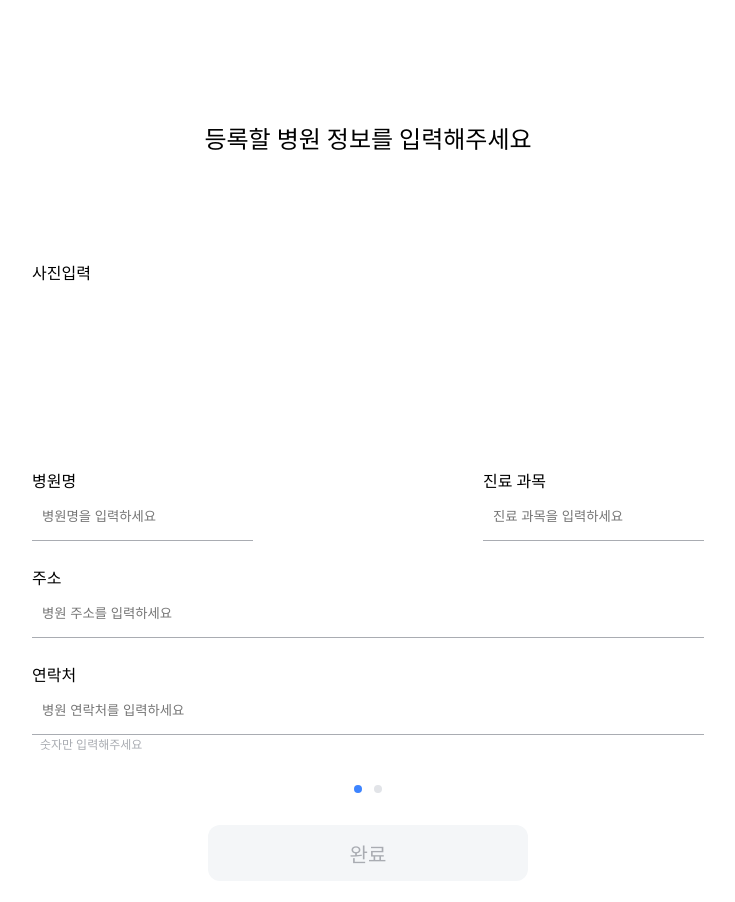
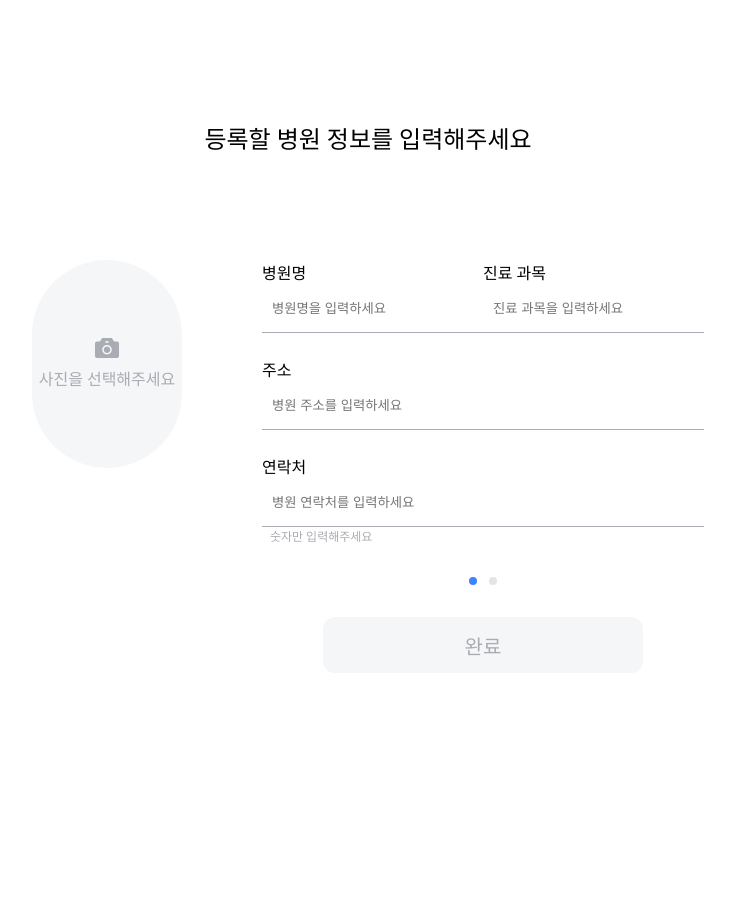
Before and after one commit to Likelion-B2A4/Frontend, a React (Vite) app: page /signuphosp in a window 1280 px wide. Shown: the top 902 px of the page, without its empty margins (272-1007 px from the left). After the commit the page ends 800 px from the top, so only its background shows below. Built offline with nearby package versions, Linux system fonts and the light colour scheme.

Commit message:
#13 [FEAT] 병원 사진 추가 기능 구현

```diff
--- a/src/pages/SignUpHosp.tsx
+++ b/src/pages/SignUpHosp.tsx
@@ -27,6 +27,8 @@ interface FileFormProps {
   mainImage: File | null;
   handleFileChange: (e: React.ChangeEvent<HTMLInputElement>) => void;
 }
+
+// 폼 컴포넌트
 
 const Step1Form = ({ formData, handleInputChange, onKeyDown }: Step1FormProps) => {
   return (
@@ -100,30 +102,56 @@ const Step2Form = ({ formData, handleInputChange }: Step2FormProps) => {
   );
 };
 
-// const FileForm = ({ mainImage, handleFileChange }: FileFormProps) => {
-//   return (
-//     <>
-//       <label
-//         htmlFor="mainImage" // 5번의 input id와 연결
-//         className="w-full aspect-square bg-gray-100 rounded-full flex flex-col items-center justify-center cursor-pointer hover:bg-gray-200 transition-colors"
-//       >
-//         <img
-//           src={URL.createObjectURL(mainImage)}
-//           alt="병원 사진 미리보기"
-//           className="w-full h-full object-cover rounded-full"
-//         />
-//         <input type="file" name="mainImage" onChange={handleFileChange} className="hidden" />;
-//       </label>
-//     </>
-//   );
-// };
+const FileForm = ({ mainImage, handleFileChange }: FileFormProps) => {
+  const [previewImage, setPreviewImage] = useState<string | null>(null);
+
+  useEffect(() => {
+    if (!mainImage) {
+      setPreviewImage(null);
+      return;
+    }
+    const objectUrl = URL.createObjectURL(mainImage);
+    setPreviewImage(objectUrl);
+    return () => URL.revokeObjectURL(objectUrl);
+  }, [mainImage]);
+
+  return (
+    <>
+      <label
+        htmlFor="mainImageInput"
+        className="w-[208px] h-[208px] bg-[#F4F6F8] rounded-full flex flex-col items-center justify-center cursor-pointer mr-[80px]"
+      >
+        {previewImage ? (
+          <img
+            src={previewImage}
+            alt="병원 사진 미리보기"
+            className="w-full h-full object-cover rounded-full"
+          />
+        ) : (
+          <div className="flex flex-col items-center content-center justify-center gap-[8px]">
+            <img src="/camera.svg" alt="카메라 아이콘" className="w-[24px]" />
+            <span className="text-sm text-gray-500 mt-2 text-[#A9ACB2]">사진을 선택해주세요</span>
+          </div>
+        )}
+      </label>
+      <input
+        type="file"
+        id="mainImageInput"
+        name="mainImage"
+        accept="image/*"
+        onChange={handleFileChange}
+        className="hidden" // 화면에서 숨김
+      />
+    </>
+  );
+};
 
 const SignUpHosp = () => {
   const [currentStep, setCurrentStep] = useState(1);
   const totalSteps = 2;
 
   //폼 데이터를 객체로 관리
-  const [formData, setFormData] = useState({
+  const [formData, setFormData] = useState<IFormData>({
     hospitalName: '',
     subject: '',
     address: '',
@@ -166,17 +194,17 @@ const SignUpHosp = () => {
     }
   };
 
-  //   const handleFileChange = (e: React.ChangeEvent<HTMLInputElement>) => {
-  //     e.preventDefault();
-  //     if (e.target.files && e.target.files.length > 0) {
-  //       const file = e.target.files[0];
+  const handleFileChange = (e: React.ChangeEvent<HTMLInputElement>) => {
+    e.preventDefault();
+    if (e.target.files && e.target.files.length > 0) {
+      const file = e.target.files[0];
 
-  //       setFormData((prevData) => ({
-  //         ...prevData,
-  //         mainImage: file,
-  //       }));
-  //     }
-  //   };
+      setFormData((prevData) => ({
+        ...prevData,
+        mainImage: file,
+      }));
+    }
+  };
 
   return (
     <div className="my-[120px] mx-[296px]">
@@ -185,8 +213,12 @@ const SignUpHosp = () => {
         등록할 병원 정보를 입력해주세요
       </div>
       {/* 폼 */}
+
       <form onSubmit={handleSubmit}>
-        <div className="w-[208px] h-[208px]">사진입력</div>
+        {/* <div className="w-[208px] h-[208px]">사진입력</div> */}
+        <div className="flex flex-row">
+          <FileForm mainImage={formData.mainImage} handleFileChange={handleFileChange} />
+          <div className="flex flex-col">
             {currentStep === 1 && (
               <Step1Form
                 formData={formData}
@@ -223,6 +255,8 @@ const SignUpHosp = () => {
                 완료
               </Button>
             </div>
+          </div>
+        </div>
       </form>
     </div>
   );
```
Also changed, not shown: public/camera.svg (added). Lines whose indentation alone changed are shown as unchanged.
